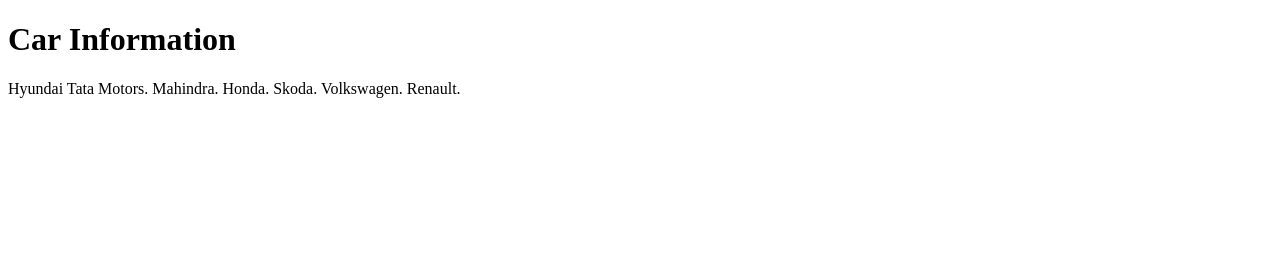
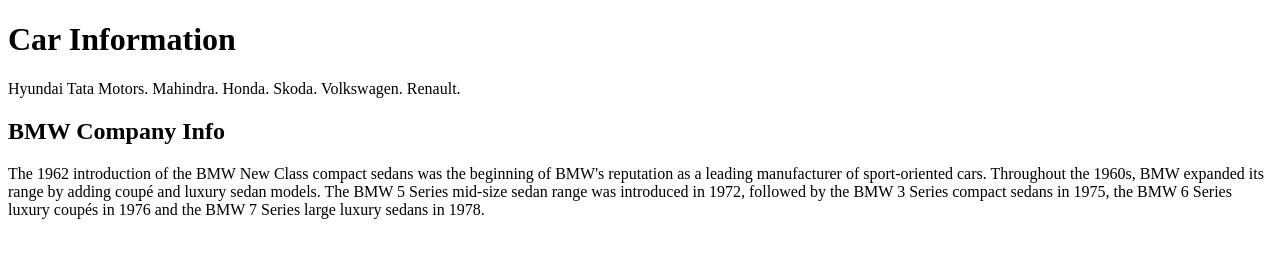
Before and after one commit to rohanhodgar/practice0.1, a plain HTML site: page index.html in a window 1280 px wide. Drawn offline with Linux system fonts and the light colour scheme.

Commit message:
BMW info added

```diff
--- a/index.html
+++ b/index.html
@@ -1,10 +1,12 @@
 <!DOCTYPE html>
 <html lang="en">
+
 <head>
     <meta charset="UTF-8">
     <meta name="viewport" content="width=device-width, initial-scale=1.0">
     <title>Practice</title>
 </head>
+
 <body>
     <h1>Car Information</h1>
     <p>
@@ -15,5 +17,13 @@
         Skoda.
         Volkswagen.
         Renault.</p>
+
+    <h2>BMW Company Info</h2>
+    <p>The 1962 introduction of the BMW New Class compact sedans was the beginning of BMW's reputation as a leading
+        manufacturer of sport-oriented cars. Throughout the 1960s, BMW expanded its range by adding coupé and luxury
+        sedan models. The BMW 5 Series mid-size sedan range was introduced in 1972, followed by the BMW 3 Series compact
+        sedans in 1975, the BMW 6 Series luxury coupés in 1976 and the BMW 7 Series large luxury sedans in 1978.</p>
+
 </body>
+
 </html>
```
